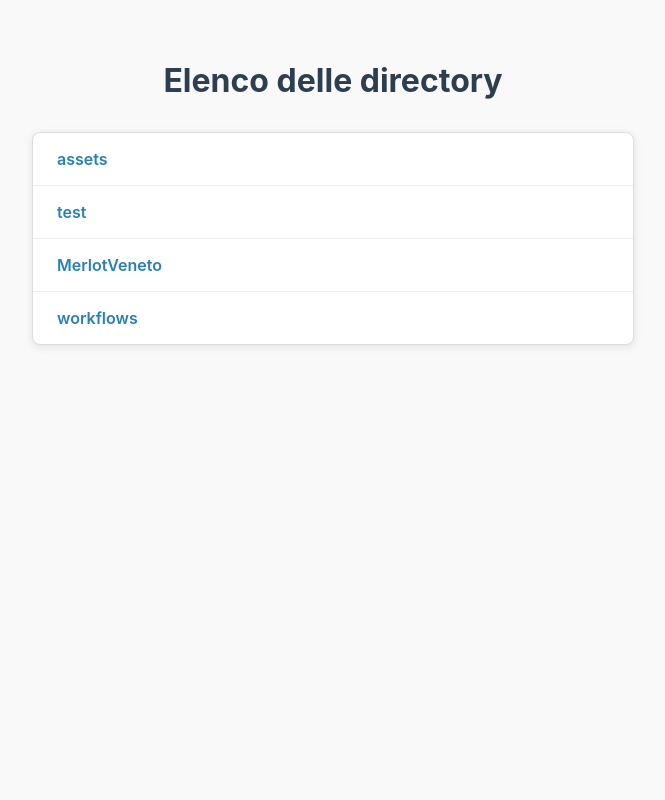
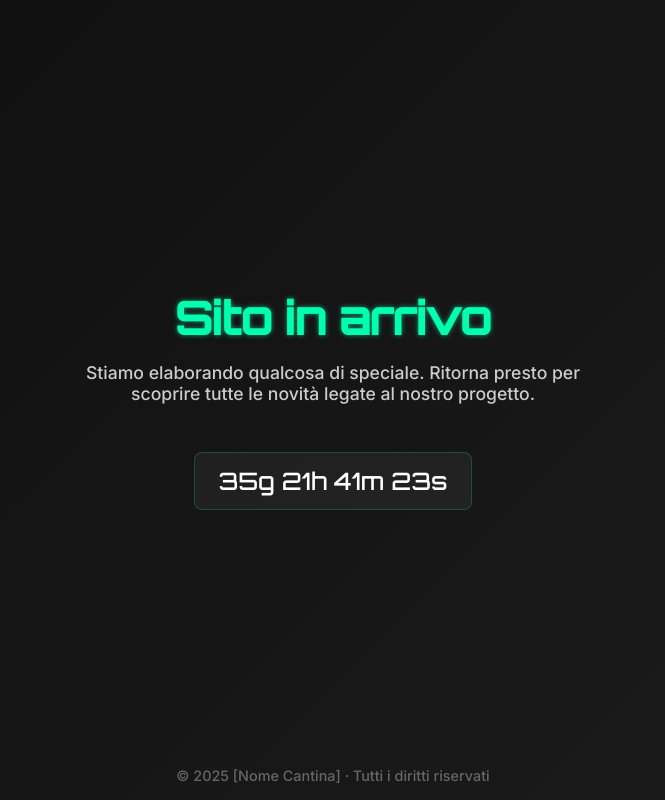
Before and after one commit to Only-4t/only-4t.github.io, a plain HTML site: page index.html in a window 1280 px wide. Shown: the whole page, without its empty margins (307-972 px from the left). Drawn offline with Linux system fonts and the light colour scheme.

```diff
--- a/index.html
+++ b/index.html
@@ -1,61 +1,100 @@
 <!DOCTYPE html>
 <html lang="it">
 <head>
-<meta charset="UTF-8" />
-<meta name="viewport" content="width=device-width, initial-scale=1" />
-<title>Elenco Directory</title>
+  <meta charset="UTF-8">
+  <meta name="viewport" content="width=device-width, initial-scale=1">
+  <title>Coming Soon | [Nome Cantina]</title>
+  <link href="https://fonts.googleapis.com/css2?family=Orbitron:wght@500&family=Inter:wght@300;500&display=swap" rel="stylesheet">
   <style>
+    * {
+      margin: 0;
+      padding: 0;
+      box-sizing: border-box;
+    }
+
     body {
-    font-family: -apple-system, BlinkMacSystemFont, "Segoe UI", Roboto, Oxygen,
-      Ubuntu, Cantarell, "Open Sans", "Helvetica Neue", sans-serif;
-    background-color: #f9f9f9;
-    color: #333;
+      font-family: 'Inter', sans-serif;
+      background: linear-gradient(135deg, #0f0f0f, #1c1c1c);
+      color: #eee;
+      display: flex;
+      flex-direction: column;
+      justify-content: center;
+      align-items: center;
+      height: 100vh;
+      text-align: center;
       padding: 2rem;
     }
+
     h1 {
-    text-align: center;
+      font-family: 'Orbitron', sans-serif;
+      font-size: 2.8rem;
+      color: #00ffae;
+      text-shadow: 0 0 5px #00ffae99;
+      margin-bottom: 1rem;
+    }
+
+    p {
+      font-size: 1.1rem;
+      color: #ccc;
+      max-width: 500px;
       margin-bottom: 2rem;
-    color: #2c3e50;
     }
-  ul {
-    max-width: 600px;
-    margin: 0 auto;
-    padding: 0;
-    list-style: none;
-    border: 1px solid #ddd;
+
+    .countdown {
+      font-family: 'Orbitron', sans-serif;
+      font-size: 1.5rem;
+      color: #fff;
+      margin-top: 1rem;
+      background: rgba(255, 255, 255, 0.05);
+      padding: 0.8rem 1.5rem;
       border-radius: 8px;
-    background-color: white;
-    box-shadow: 0 2px 8px rgb(0 0 0 / 0.1);
+      border: 1px solid #00ffae33;
     }
-  li {
-    border-bottom: 1px solid #eee;
-  }
-  li:last-child {
-    border-bottom: none;
-  }
-  a {
-    display: block;
-    padding: 1rem 1.5rem;
-    color: #2980b9;
-    text-decoration: none;
-    font-weight: 600;
-    transition: background-color 0.2s ease, color 0.2s ease;
-  }
-  a:hover,
-  a:focus {
-    background-color: #2980b9;
-    color: white;
-    outline: none;
+
+    footer {
+      position: absolute;
+      bottom: 1rem;
+      font-size: 0.9rem;
+      color: #666;
     }
   </style>
 </head>
 <body>
-  <h1>Elenco delle directory</h1>
-  <ul>
-            <li><a href="assets/">assets</a></li>
-            <li><a href="test/">test</a></li>
-            <li><a href="MerlotVeneto/">MerlotVeneto</a></li>
-            <li><a href="workflows/">workflows</a></li>
-  </ul>
+  <h1>Sito in arrivo</h1>
+  <p>Stiamo elaborando qualcosa di speciale. Ritorna presto per scoprire tutte le novità legate al nostro progetto.</p>
+
+  <div class="countdown" id="countdown">
+    Countdown attivo...
+  </div>
+
+  <footer>
+    © 2025 [Nome Cantina] · Tutti i diritti riservati
+  </footer>
+
+  <script>
+    // Countdown (esempio: lancio 30 agosto 2025)
+    const launchDate = new Date("2025-08-30T09:00:00").getTime();
+    const countdown = document.getElementById("countdown");
+
+    function updateCountdown() {
+      const now = new Date().getTime();
+      const distance = launchDate - now;
+
+      if (distance < 0) {
+        countdown.innerText = "È online!";
+        return;
+      }
+
+      const days = Math.floor(distance / (1000 * 60 * 60 * 24));
+      const hours = Math.floor((distance % (1000 * 60 * 60 * 24)) / (1000 * 60 * 60));
+      const minutes = Math.floor((distance % (1000 * 60 * 60)) / (1000 * 60));
+      const seconds = Math.floor((distance % (1000 * 60)) / 1000);
+
+      countdown.innerText = `${days}g ${hours}h ${minutes}m ${seconds}s`;
+    }
+
+    updateCountdown();
+    setInterval(updateCountdown, 1000);
+  </script>
 </body>
 </html>
```
Lines whose indentation alone changed are shown as unchanged.
